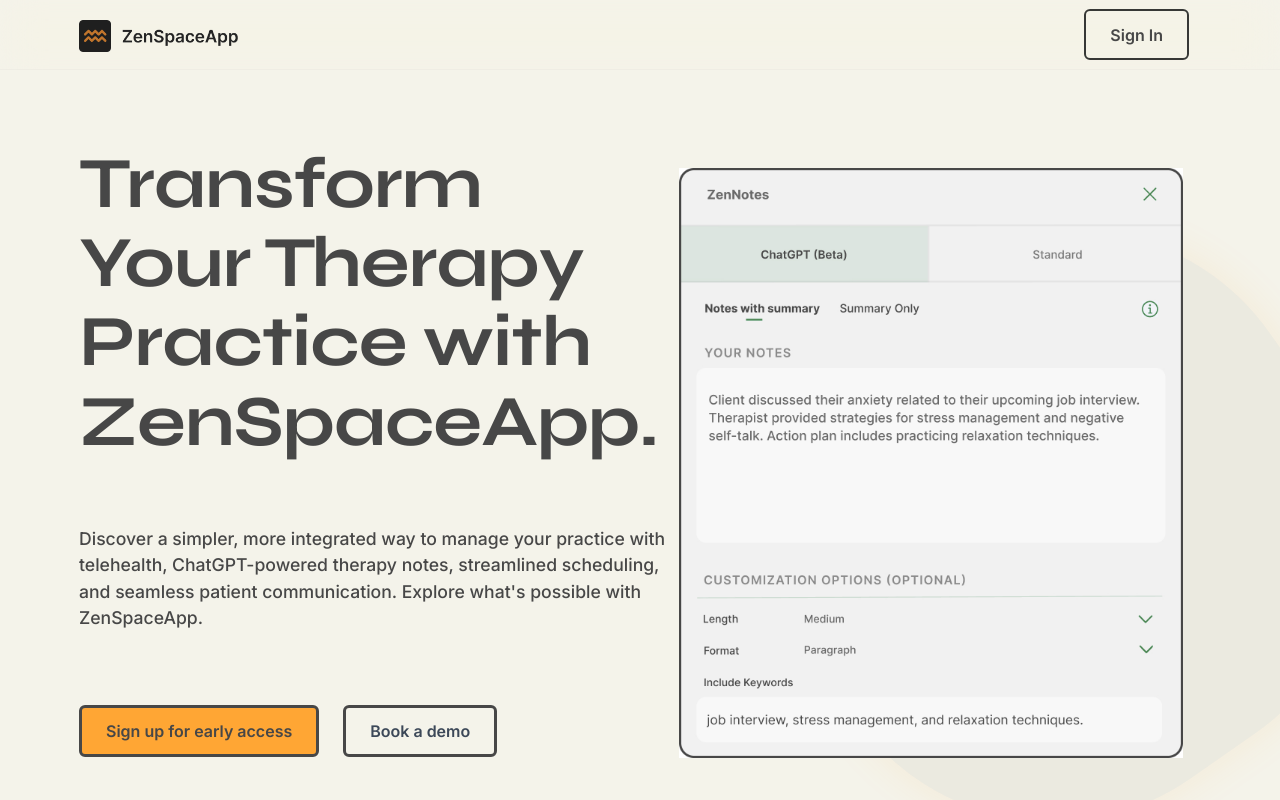
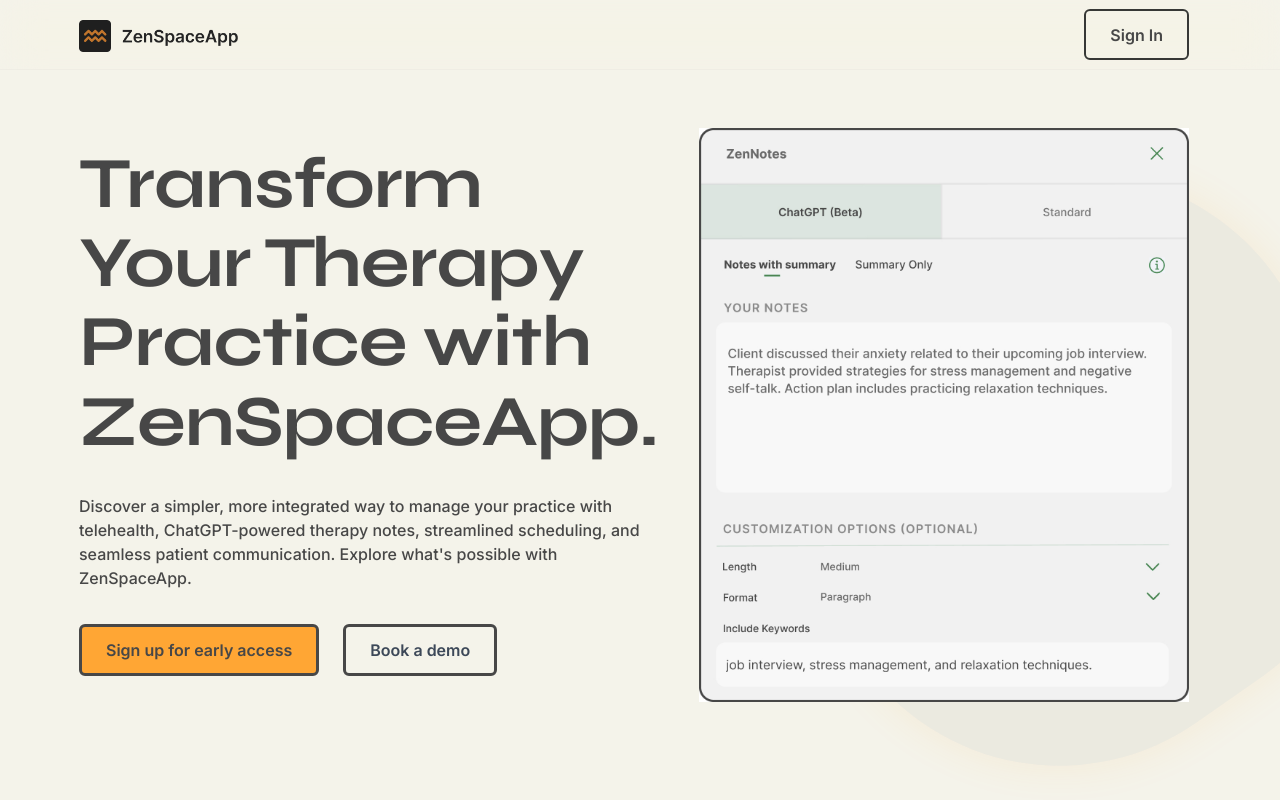
Before and after one commit to ZenSpaceApp/zenspace-website, a Next.js app: page / in a window 1280 px wide. Shown: the top 800 px of the page. Built offline with nearby package versions, Linux system fonts and the light colour scheme.

Commit message:
Added styling to hero seciont on homepage with some column and row gaps.

```diff
--- a/app/page.tsx
+++ b/app/page.tsx
@@ -417,7 +417,7 @@ const Hero = () => {
 
   const CtaButtons = () => {
     return (
-      <div className="ctaButtons mt-2">
+      <div className="ctaButtons">
         <Link
           href="https://3txnldgujdh.typeform.com/to/RXZdaaEP"
           className="btn btn-primary-dark-border  mt-2"
@@ -434,7 +434,7 @@ const Hero = () => {
   }
 
   return (
-    <section id="hero-cover--main" className="d-table w-100 overflow-hidden show fade">
+    <section id="hero-main" className="d-table w-100 overflow-hidden show fade">
       <div className="container">
         <div className='grid-container'>
           <Heading />
--- a/styles/styles.scss
+++ b/styles/styles.scss
@@ -306,7 +306,7 @@ section.route-section {
 }
 
 
-#hero-cover--main {
+#hero-main {
   border-bottom: 1px solud #00000010;
   padding-top: 8rem;
   padding-bottom: 8rem;
@@ -318,6 +318,9 @@ section.route-section {
 
   .grid-container {
     display: grid;
+    column-gap: 25px;
+    row-gap: 1rem;
+
     grid-template-areas:
     'heading'
     'heroImg'
@@ -332,12 +335,9 @@ section.route-section {
 
     .heroImg {
       max-width: 95%;
-      margin-top: 20px;
     }
 
     .subhead {
-      margin-top: 1rem;
-      margin-bottom: 1rem;
       font-size: 1rem;
       font-weight: 500;
       color: #474747;
@@ -354,8 +354,6 @@ section.route-section {
 
       .heroImg {
         margin-right: auto; // left-aligned
-        margin-top: 40px;
-        margin-bottom: 40px;
       }
 
       .subhead {
@@ -366,6 +364,7 @@ section.route-section {
 
     @media screen and #{$mq-medium} {
       grid-template-columns: 1fr 2fr;
+      row-gap: 0px;
       grid-template-areas:
       'heading heroImg'
       'subhead heroImg'
@@ -384,7 +383,7 @@ section.route-section {
 
       .subhead {
         grid-area: subhead;
-        font-size: 1.1rem !important;
+        font-size: 1rem !important;
         max-width: 100%;
       }
 
@@ -404,8 +403,7 @@ section.route-section {
         margin-bottom: 0;
       }
       .subhead {
-        margin-top: 1rem;
-        font-size: 1.3rem !important;
+        font-size: 1.2rem !important;
       }
     }
   }
```
